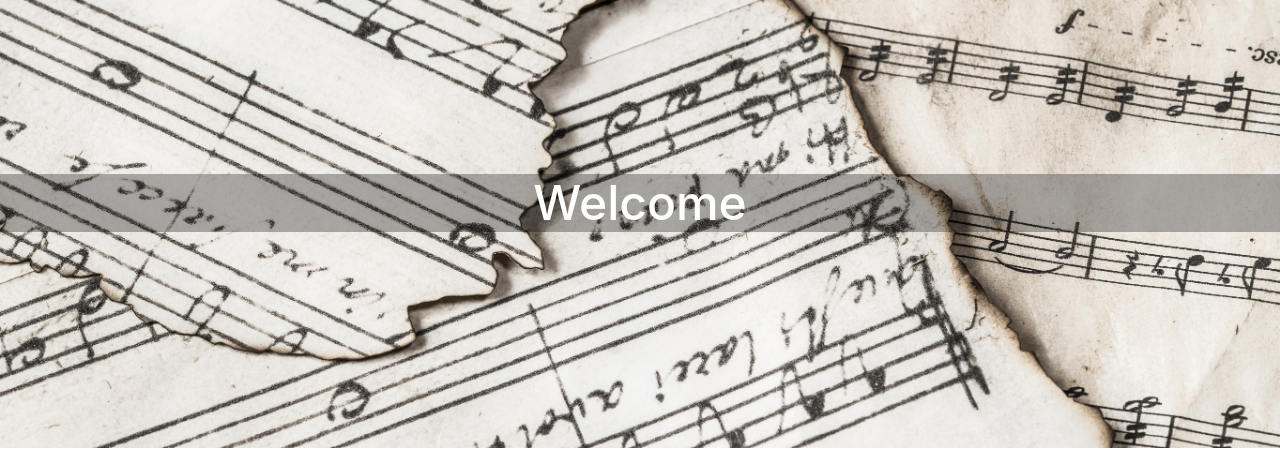
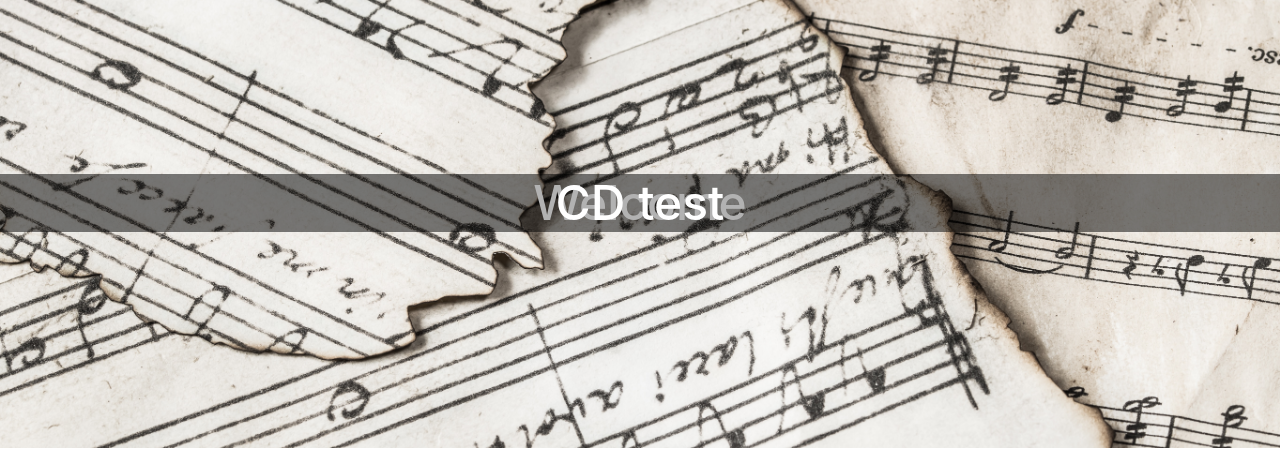
Before and after one commit to djjtyn/musiciansChoice, a Django app: page / in a window 1280 px wide. Shown: the part 56-508 px from the top of the page. Run offline with Django 3.2, Linux system fonts and the light colour scheme; some libraries are stand-ins or nearby versions.

Commit message:
CD change

```diff
--- a/home/templates/index.html
+++ b/home/templates/index.html
@@ -4,6 +4,7 @@
 <div class="container-fluid">
     <div class="bannerImgArea">
         <h1 class="pageHeading">Welcome</h1>
+        <h1>CD test</h1>
         <!--if no instruments in database, display that information-->
         <img src="../static/img/musicNotes.jpg" alt="musicNotes" class="pageBannerImg">
     </div>
```
